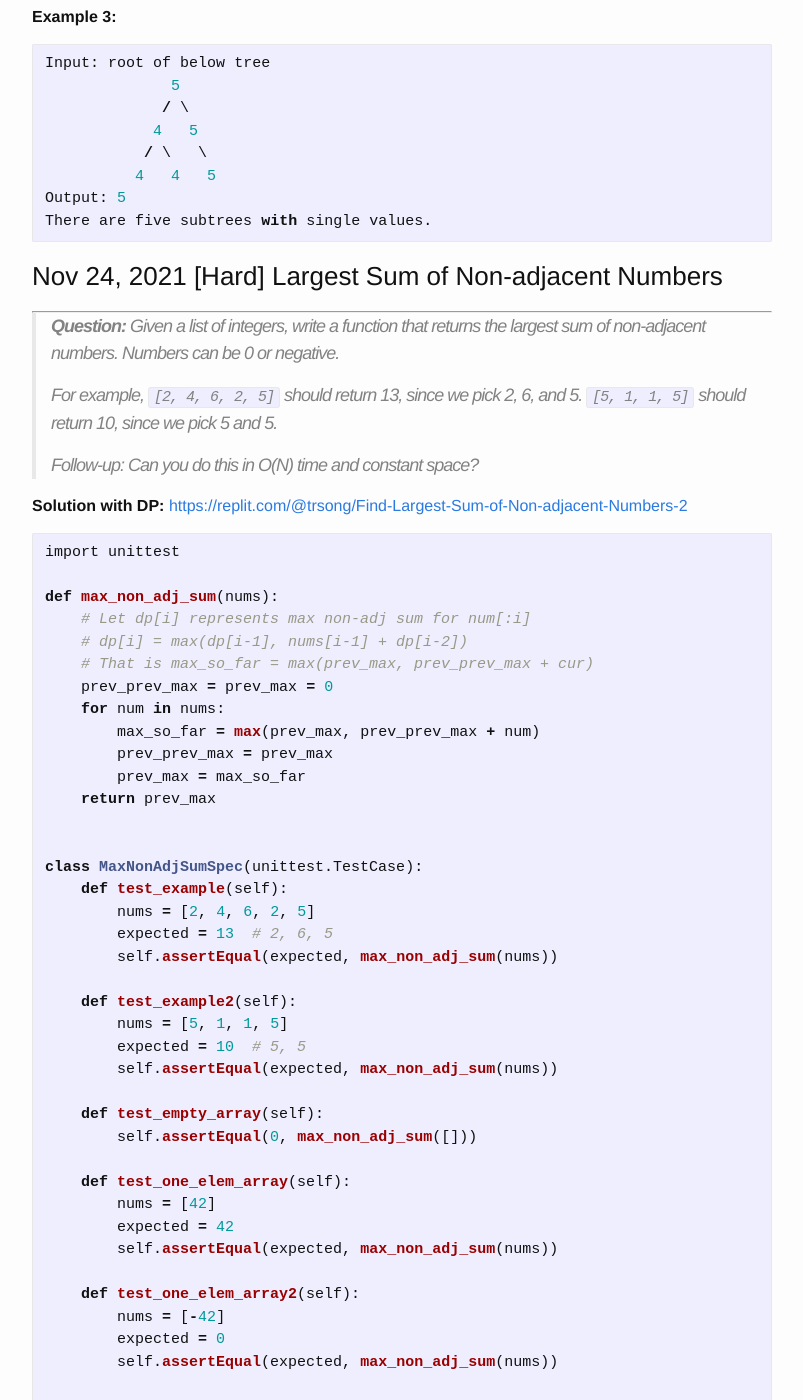
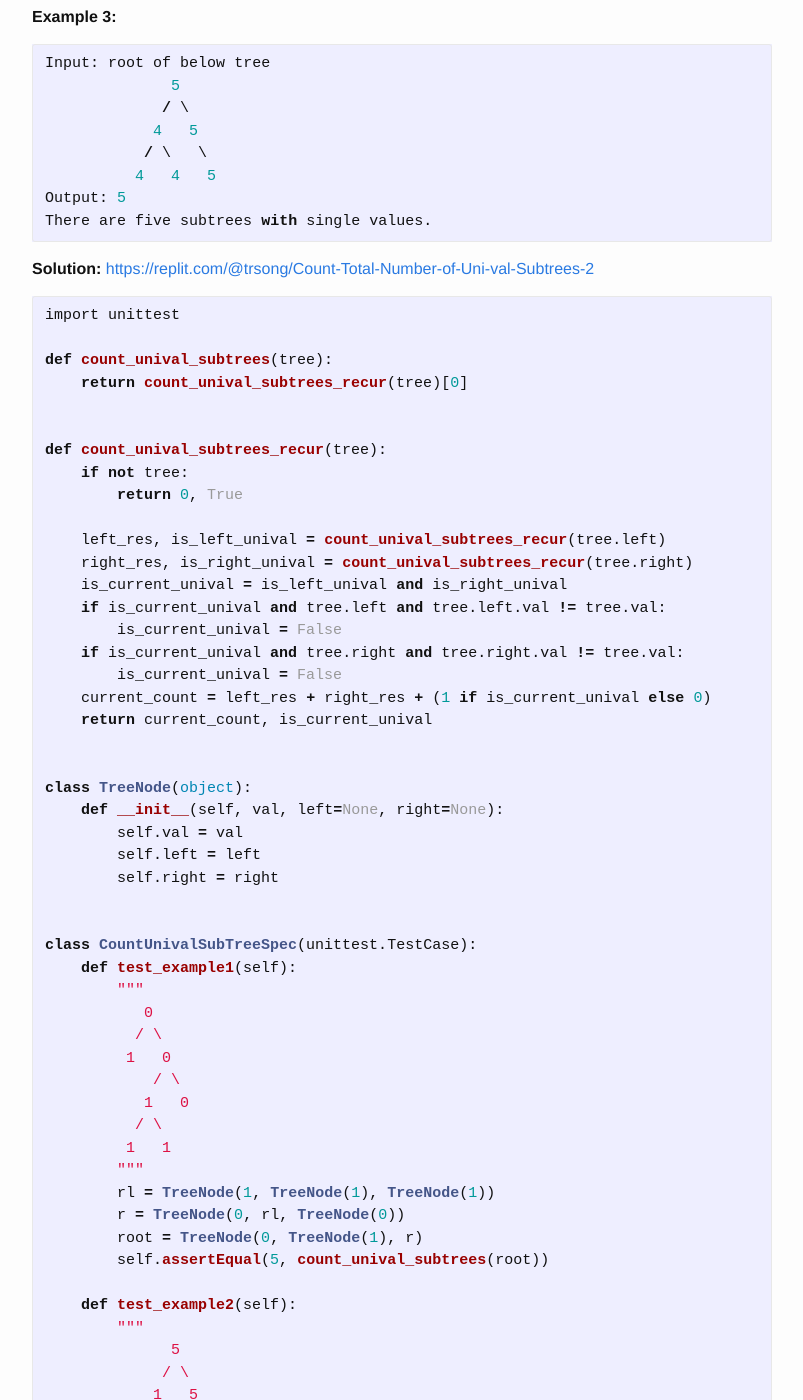
Before and after one commit to trsong/trsong.github.io, a Jekyll site: the page built from _posts/2021-11-01-DailyQuestionsNov.md, in a window 1280 px wide and 1400 px high, scrolled down 2367 px. Shown: the whole window, without its empty margins (238-1041 px from the left). Built offline with Jekyll 4.4.1, drawn with Linux system fonts in a browser that asks for light colours; some of the changed text lies outside the part shown.

Commit message:
Add solution to Nov 25 question

````diff
--- a/_posts/2021-11-01-DailyQuestionsNov.md
+++ b/_posts/2021-11-01-DailyQuestionsNov.md
@@ -86,6 +86,139 @@ There are five subtrees with single values.
 ```
 
 
+**Solution:** [https://replit.com/@trsong/Count-Total-Number-of-Uni-val-Subtrees-2](https://replit.com/@trsong/Count-Total-Number-of-Uni-val-Subtrees-2)
+```py
+import unittest
+
+def count_unival_subtrees(tree):
+    return count_unival_subtrees_recur(tree)[0]
+
+
+def count_unival_subtrees_recur(tree):
+    if not tree:
+        return 0, True
+
+    left_res, is_left_unival = count_unival_subtrees_recur(tree.left)
+    right_res, is_right_unival = count_unival_subtrees_recur(tree.right)
+    is_current_unival = is_left_unival and is_right_unival
+    if is_current_unival and tree.left and tree.left.val != tree.val:
+        is_current_unival = False
+    if is_current_unival and tree.right and tree.right.val != tree.val:
+        is_current_unival = False
+    current_count = left_res + right_res + (1 if is_current_unival else 0)
+    return current_count, is_current_unival
+
+
+class TreeNode(object):
+    def __init__(self, val, left=None, right=None):
+        self.val = val
+        self.left = left
+        self.right = right
+
+
+class CountUnivalSubTreeSpec(unittest.TestCase):
+    def test_example1(self):
+        """
+           0
+          / \
+         1   0
+            / \
+           1   0
+          / \
+         1   1
+        """
+        rl = TreeNode(1, TreeNode(1), TreeNode(1))
+        r = TreeNode(0, rl, TreeNode(0))
+        root = TreeNode(0, TreeNode(1), r)
+        self.assertEqual(5, count_unival_subtrees(root))
+
+    def test_example2(self):
+        """
+              5
+             / \
+            1   5
+           / \   \
+          5   5   5
+        """
+        l = TreeNode(1, TreeNode(5), TreeNode(5))
+        r = TreeNode(5, right=TreeNode(5))
+        root = TreeNode(5, l, r)
+        self.assertEqual(4, count_unival_subtrees(root))
+
+    def test_example3(self):
+        """
+              5
+             / \
+            4   5
+           / \   \
+          4   4   5
+        """
+        l = TreeNode(4, TreeNode(4), TreeNode(4))
+        r = TreeNode(5, right=TreeNode(5))
+        root = TreeNode(5, l, r)
+        self.assertEqual(5, count_unival_subtrees(root))
+
+    def test_empty_tree(self):
+        self.assertEqual(0, count_unival_subtrees(None))
+
+    def test_left_heavy_tree(self):
+        """
+            1
+           /
+          1
+         / \
+        1   0
+        """
+        root = TreeNode(1, TreeNode(1, TreeNode(1), TreeNode(0)))
+        self.assertEqual(2, count_unival_subtrees(root))
+
+    def test_right_heavy_tree(self):
+        """
+          0
+         / \
+        1   0
+             \
+              0
+               \
+                0
+        """
+        rr = TreeNode(0, right=TreeNode(0))
+        r = TreeNode(0, right=rr)
+        root = TreeNode(0, TreeNode(1), r)
+        self.assertEqual(4, count_unival_subtrees(root))
+
+    def test_unival_tree(self):
+        """
+            0
+           / \
+          0   0
+         /   /
+        0   0
+        """
+        l = TreeNode(0, TreeNode(0))
+        r = TreeNode(0, TreeNode(0))
+        root = TreeNode(0, l, r)
+        self.assertEqual(5, count_unival_subtrees(root))
+
+    def test_distinct_value_trees(self):
+        """
+               _0_
+              /   \
+             1     2
+            / \   / \
+           3   4 5   6
+          /
+         7
+        """
+        n1 = TreeNode(1, TreeNode(3, TreeNode(7)), TreeNode(4))
+        n2 = TreeNode(2, TreeNode(5), TreeNode(6))
+        n0 = TreeNode(0, n1, n2)
+        self.assertEqual(4, count_unival_subtrees(n0))
+
+
+if __name__ == '__main__':
+    unittest.main(exit=False, verbosity=2)
+```
 
 ### Nov 24, 2021 \[Hard\] Largest Sum of Non-adjacent Numbers
 ---
````
